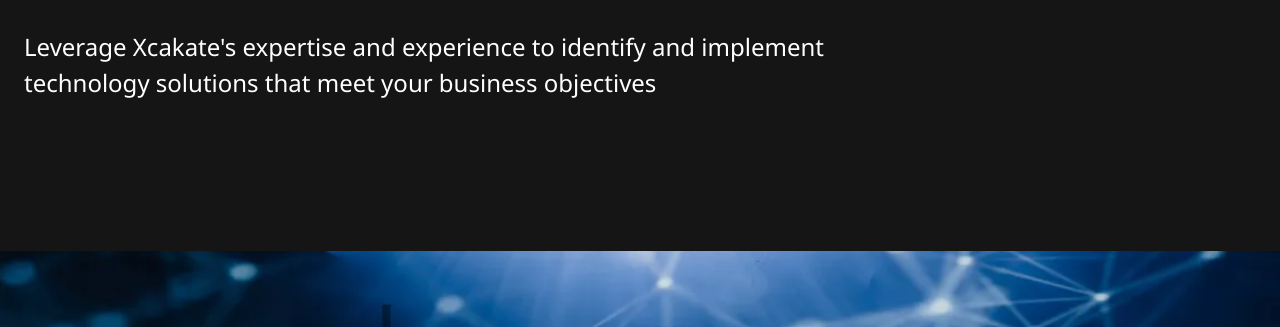
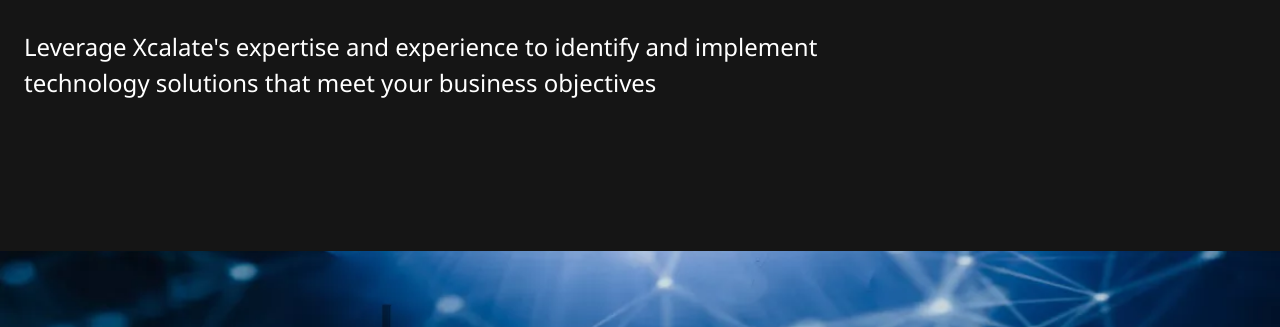
Before and after one commit to dlitovit/dlitovit.github.io, a website built with Parcel: page index.html in a window 1280 px wide. Shown: the part 400-727 px from the top of the page. Built offline with nearby package versions, Linux system fonts and the light colour scheme.

Commit message:
Update index.html

```diff
--- a/index.html
+++ b/index.html
@@ -114,7 +114,7 @@
               <span>To Realizing the Potential</span>
             </h1>
             <p class="home-description">
-              <span>Leverage Xcakate's expertise and experience to identify and implement technology solutions that meet your business objectives</span>
+              <span>Leverage Xcalate's expertise and experience to identify and implement technology solutions that meet your business objectives</span>
             </p>
           </div>
         </header>
```
